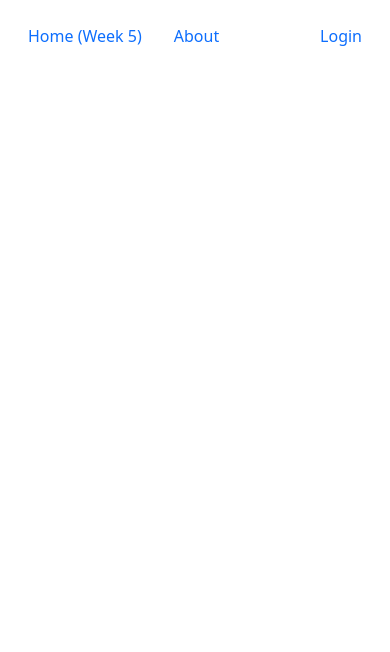
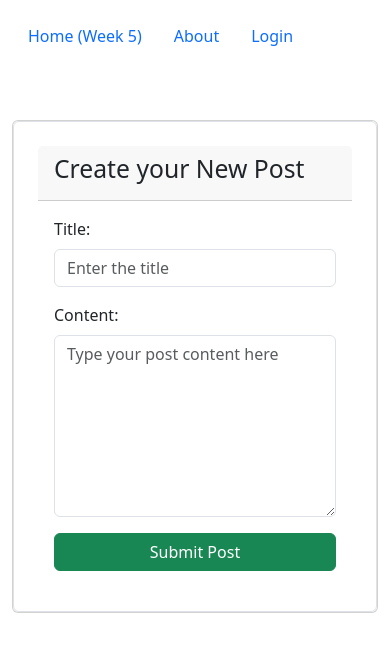
Before and after one commit to weavingandwandering/FIT5032-Assignment, a Vue app in the folder fit5032-assignment/: page /newpost in a window 390 px wide. Shown: the top 652 px of the page. Built offline with nearby package versions, Linux system fonts and the light colour scheme.

Commit message:
Create new post page setup

```diff
--- a/fit5032-assignment/src/App.vue
+++ b/fit5032-assignment/src/App.vue
@@ -1,5 +1,4 @@
 <script setup>
-import HomeView from './components/HomeView.vue';
 import Header from './components/Header.vue'
 </script>
 
--- a/fit5032-assignment/src/components/Forum.vue
+++ b/fit5032-assignment/src/components/Forum.vue
@@ -0,0 +1,22 @@
+<template>
+    <h1 class="text-center my-4">Welcome to the Forum</h1>
+    <div>
+        <button class="text-success align-centre" @click = "newPost"> New post </button>
+    </div>
+
+</template>
+
+<script setup>
+import { useRouter } from 'vue-router';
+
+const router = useRouter();
+const newPost = () => {
+        router.push('/newpost')
+    };
+
+</script>
+
+<style scoped>
+
+
+</style>
--- a/fit5032-assignment/src/components/Header.vue
+++ b/fit5032-assignment/src/components/Header.vue
@@ -1,6 +1,4 @@
 <template>
-    <!-- Using Bootstrap's Header template (starter code) -->
-    <!-- https://getbootstrap.com/docs/5.0/examples/headers/ -->
   <div class="container">
     <header class="d-flex justify-content-between py-3">
       <ul class="nav nav-pills">
@@ -10,20 +8,22 @@
         <li class="nav-item">
           <router-link to="/about" class="nav-link" active-class="active">About</router-link>
         </li>
-        </ul>
-        <ul class="nav nav-pills">
         <li class="nav-item" v-if="currentUser === null">
           <router-link to="/login" class="nav-link" active-class="active">Login</router-link>
         </li>
-          <li class="nav-item" v-else>
-            <p class="nav-link text-end text-success  mb-0">Logged in as</p>
-            <h6 class="nav-link text-dark fw-bold mb-0">{{currentUser }}</h6>
-            <button variant="outline-success" type="button" @click="logout">Log Out</button>
+        <li class="nav-item d-flex align-items-center" v-else>
+          <router-link to="/forum" class="nav-link" active-class="active">Forum</router-link>
+          <div class="d-flex flex-column align-items-end">
+            <p class="mb-0 text-success">Logged in as</p>
+            <h6 class="mb-0 fw-bold text-dark">{{ currentUser }}</h6>
+          </div>
+          <button class="btn btn-outline-success ms-3" @click="logout">Log Out</button>
         </li>
       </ul>
     </header>
   </div>
 </template>
+
 
 <script>
 import { ref, watch } from 'vue';
--- /dev/null
+++ b/fit5032-assignment/src/components/NewPost.vue
@@ -0,0 +1,119 @@
+<template>
+    <div class="container mt-5">
+      <div class="row justify-content-center">
+        <div class="col-md-8">
+          <div class="card">
+            <form @submit.prevent="submitForm" class="p-4 border rounded">
+            <div class="card-header">
+              <h2>Create your New Post</h2>
+            </div>
+            <div class="card-body">
+              <div class="mb-3">
+                <label for="title" class="form-label">Title:</label>
+                <input
+                  type="text"
+                  class="form-control"
+                  id="title"
+                  placeholder="Enter the title"
+                  @blur="() => validateTitle(true)"
+                  @input="() => validateTitle(false)"
+                  v-model="formData.title"
+                />
+                <div v-if="error.title" class="text-danger"> {{error.title}} </div>
+
+              </div>
+              <div class="mb-3">
+                <label for="content" class="form-label">Content:</label>
+                <textarea
+                  class="form-control"
+                  id="content"
+                  rows="7"
+                  placeholder="Type your post content here"
+                  @blur="() => validateContent(true)"
+                  @input="() => validateContent(false)"
+                  v-model="formData.content"
+                ></textarea>
+                <div v-if="error.content" class="text-danger"> {{error.content}} </div>
+              </div>
+              <button type="submit" class="btn btn-success w-100" @click = "submitPost">Submit Post</button>
+            </div>
+        </form>
+          </div>
+        </div>
+      </div>
+
+    </div>
+  </template>
+
+  <script setup>
+  import { ref } from 'vue';
+
+
+
+  const formData = ref({
+    title: '',
+    content: '',
+  });
+
+  const error = ref({
+    title: null,
+    content: null,
+  });
+
+  const submitPost = () =>{
+    const id = JSON.parse(localStorage.getItem('idNo')) || [];
+    const idNo = id.length + 1
+    validateContent();
+    validateTitle();
+    if(error.value.title == null && error.value.content == null ){
+        savePost(idNo, formData.value.title, formData.value.content, localStorage.getItem('currentUser'));
+
+    }
+
+
+  }
+
+  const savePost = (id, title, content, currentuser) => {
+      const post = JSON.parse(localStorage.getItem('post')) || [];
+      console.log(post);
+
+      post.push({id, title, content, currentuser});
+      localStorage.setItem('post', JSON.stringify(post));
+
+      const idList = JSON.parse(localStorage.getItem('idNo')) || [];
+      idList.push({id});
+      localStorage.setItem('idNo', JSON.stringify(idList))
+
+
+  };
+
+  const validateTitle = (blur) =>{
+
+    const minLength = 4;
+    const maxLength = 128;
+
+    if( formData.value.title.length < minLength){
+        if (blur) error.value.title = "Please set a longer title";
+    } else if (formData.value.title.length > maxLength){
+        if(blur) error.value.title = "Please set a shorter title";
+    } else{
+        error.value.title = null
+    }
+
+  }
+
+  const validateContent = (blur) =>{
+
+    const minLength = 20;
+
+
+    if( formData.value.content.length < minLength){
+        if (blur) error.value.content = "Please write a longer post";
+    } else{
+        error.value.content = null
+    }
+
+  }
+  </script>
+<style>
+</style>
--- a/fit5032-assignment/src/router/index.js
+++ b/fit5032-assignment/src/router/index.js
@@ -3,6 +3,8 @@ import HomeView from '../components/HomeView.vue'
 import LoginPage from '../components/LoginPage.vue'
 import AboutPage from '@/components/AboutPage.vue'
 import SignUp from '@/components/SignUp.vue'
+import Forum from '@/components/Forum.vue'
+import NewPost from '@/components/NewPost.vue'
 
 
 const routes = [
@@ -25,6 +27,16 @@ const routes = [
     path: '/signup',
     name: 'Signup',
     component: SignUp
+},
+{
+  path: '/forum',
+  name: 'Forum',
+  component: Forum
+},
+{
+  path: '/newpost',
+  name: 'NewPost',
+  component: NewPost
 }
 ]
 
```
Lines whose indentation alone changed are shown as unchanged.
